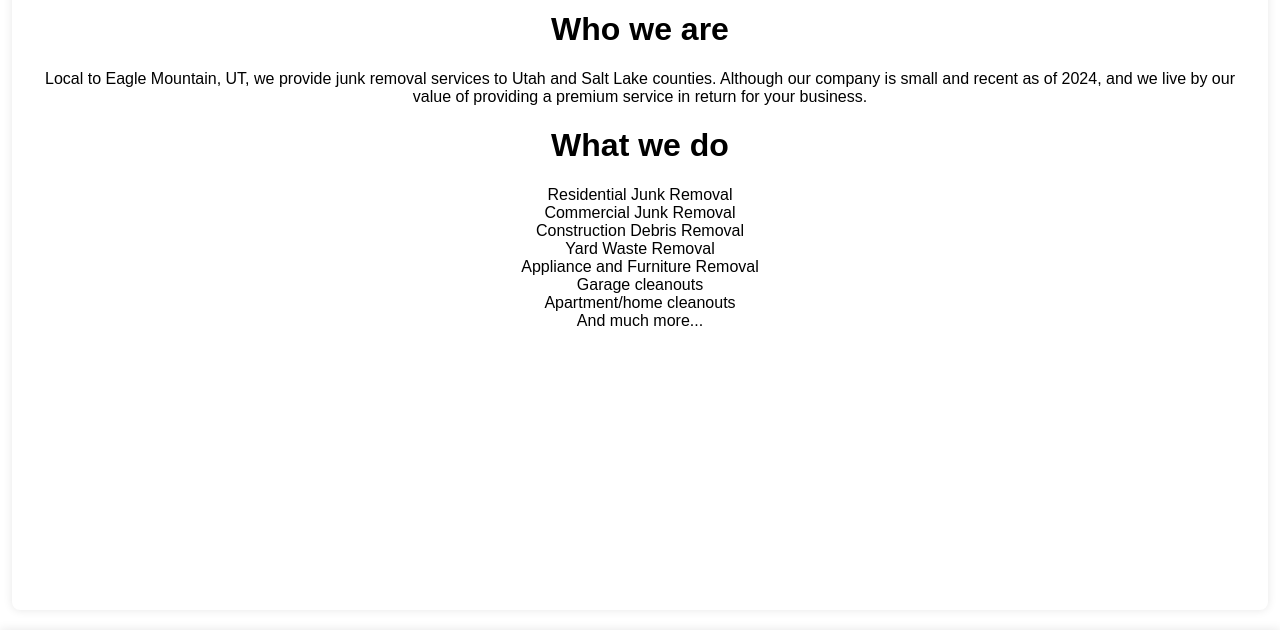
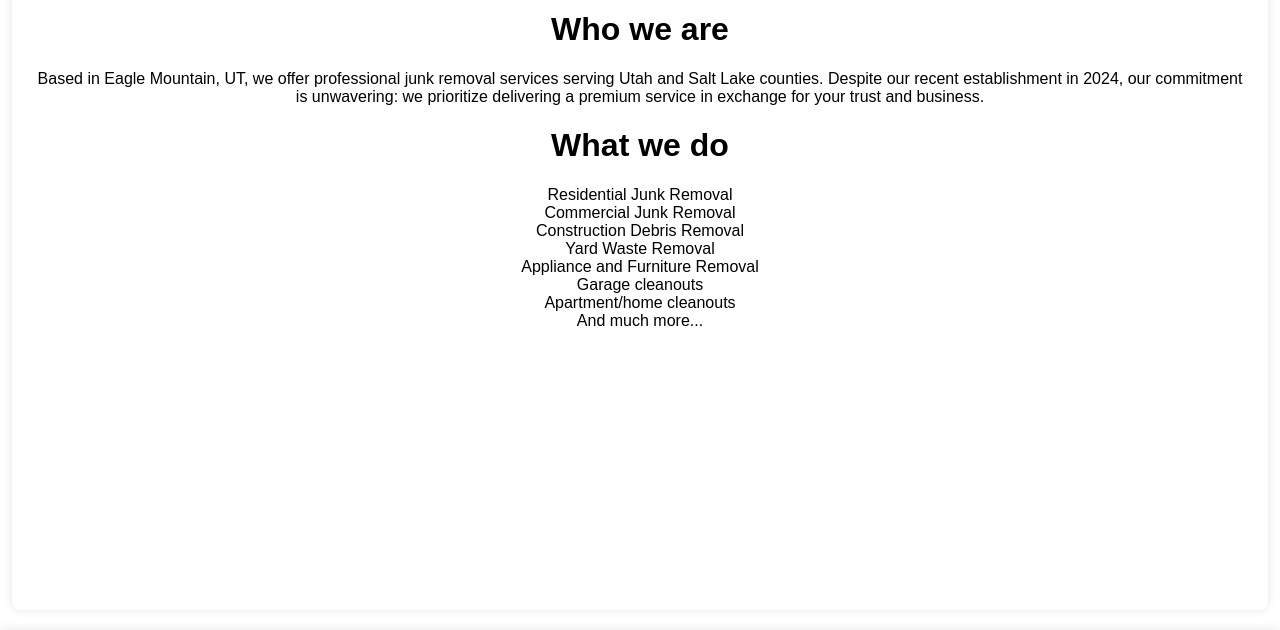
Before and after one commit to porterthomas1/JunkRemovalWebsite, a plain HTML site: page about.html in a window 1280 px wide. Shown: the part 170-800 px from the top of the page. Drawn offline with Linux system fonts and the light colour scheme.

Commit message:
Better about page description

```diff
--- a/about.html
+++ b/about.html
@@ -41,7 +41,7 @@
       <div class="container" style="margin-top: 140px">
         <div class="body-content">
           <h1>Who we are</h1>
-          <p>Local to Eagle Mountain, UT, we provide junk removal services to Utah and Salt Lake counties. Although our company is small and recent as of 2024, and we live by our value of providing a premium service in return for your business.</p>
+          <p>Based in Eagle Mountain, UT, we offer professional junk removal services serving Utah and Salt Lake counties. Despite our recent establishment in 2024, our commitment is unwavering: we prioritize delivering a premium service in exchange for your trust and business.</p>
           <h1>What we do</h1>
           <ul style="padding-left: 0;">
             <li>Residential Junk Removal</li>
```
